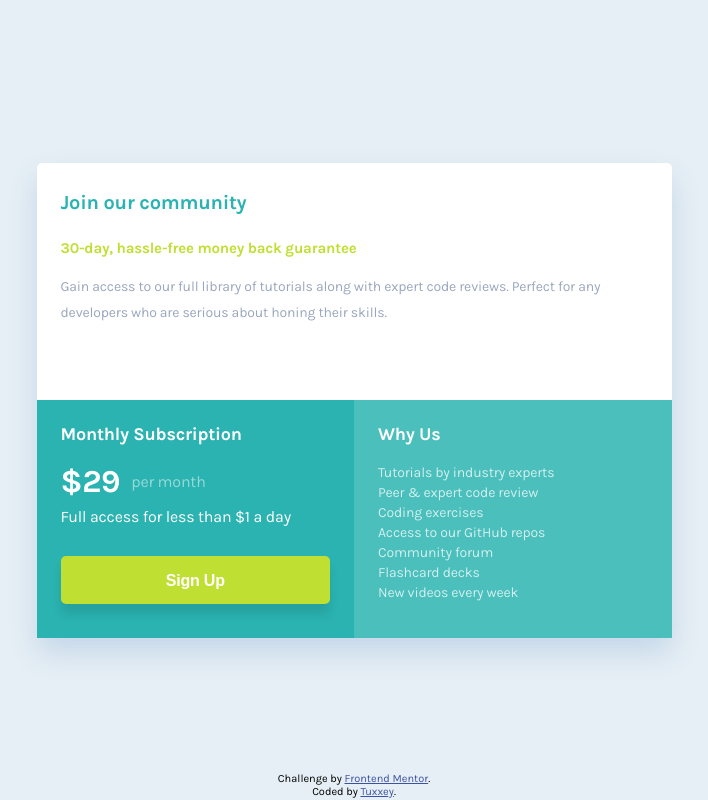
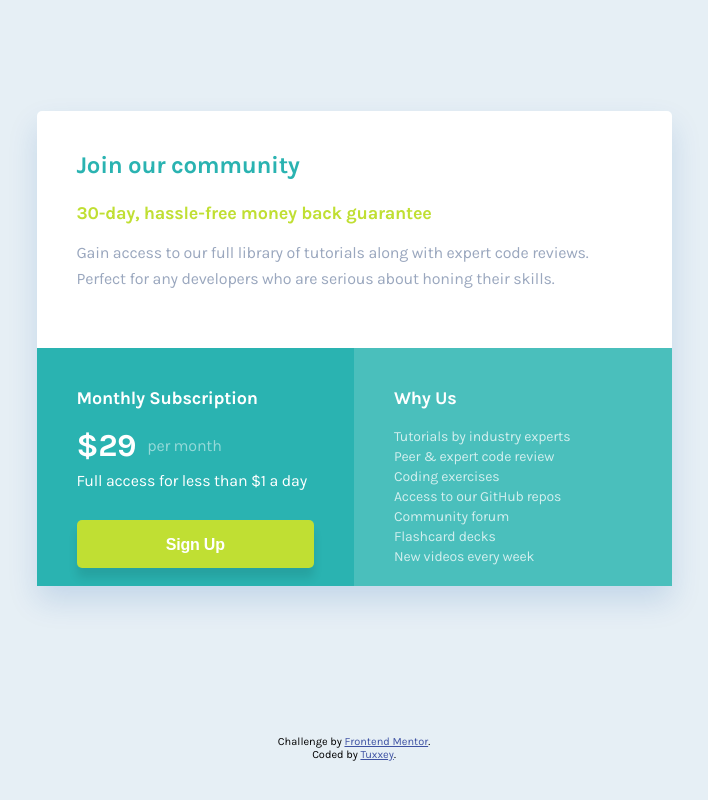
Before and after one commit to alexpbrooks/Frontend-Mentor, a plain HTML site: page single-price-grid-component-master/index.html in a window 1280 px wide. Shown: the whole page, without its empty margins (286-994 px from the left). Drawn offline with Linux system fonts and the light colour scheme.

Commit message:
single-price-grid-component-master refactor

```diff
--- a/single-price-grid-component-master/index.html
+++ b/single-price-grid-component-master/index.html
@@ -8,20 +8,21 @@
   <title>Frontend Mentor | Single Price Grid Component</title>
 </head>
 <body>
+  <main>
   <div class="container">
-  <main class="one">
+  <div class="one">
     <h1>Join our community</h1>
     <span>30-day, hassle-free money back guarantee</span>
     Gain access to our full library of tutorials along with expert code reviews.
     Perfect for any developers who are serious about honing their skills.
-  </main>
-  <section class="two">
+  </div>
+  <div class="two">
     <h2>Monthly Subscription</h2>
     <span class="price"><span class="large">&dollar;29</span> <span class="small">per month</span></span>
     <span class="sub">Full access for less than &dollar;1 a day</span>
     <button>Sign Up</button>
-  </section>
-  <section class="three">
+  </div>
+  <div class="three">
     <h3>Why Us</h3>
     <ul>
       <li>Tutorials by industry experts</li>
@@ -32,8 +33,9 @@
       <li>Flashcard decks</li>
       <li>New videos every week</li>
     </ul>
-  </section>
+  </div>
 </div>
+</main>
 <footer>
     Challenge by <a href="https://www.frontendmentor.io?ref=challenge" target="_blank">Frontend Mentor</a>. <br />
     Coded by <a href="https://www.frontendmentor.io/profile/Tuxxey">Tuxxey</a>.
--- a/single-price-grid-component-master/style.css
+++ b/single-price-grid-component-master/style.css
@@ -14,6 +14,26 @@
     }
     .one {
         grid-area: 1/1/span 1/span 2;
+        padding: 40px;
+        font-size: 16px;
+        line-height: 26px;
+        letter-spacing: -0.2px;
+    }
+    .one h1 {
+        font-size: 24px;
+        line-height: 28px;
+        letter-spacing: -0.3px;
+    }
+    .one span {
+        font-size: 18px;
+        line-height: 21px;
+        letter-spacing: -0.225px;
+    }
+    .two {
+        padding: 40px;
+    }
+    .three {
+        padding: 40px;
     }
 }
 
@@ -22,6 +42,28 @@
     .container {
         grid-template-rows: 267px 228px 227px;
         grid-template-columns: minmax(311px, 1fr);
+    }
+    .one {
+        padding: 28px 24px 32px 24px;
+        font-size: 14px;
+        line-height: 26px;
+        letter-spacing: -0.175px;
+    }
+    .one h1 {
+        font-size: 20px;
+        line-height: 23px;
+        letter-spacing: -0.25px;
+    }
+    .one span {
+        font-size: 15px;
+        line-height: 20px;
+        letter-spacing: -0.1875px;
+    }
+    .two {
+        padding: 24px;
+    }
+    .three {
+        padding: 24px;
     }
 }
 
@@ -52,26 +94,16 @@ body {
     display: flex;
     flex-direction: column;
     align-self: stretch;
-    padding: 28px 24px 32px 24px;
-    font-size: 14px;
-    line-height: 26px;
-    letter-spacing: -0.175px;
 }
 
 .one h1 {
     font-weight: 700;
-    font-size: 20px;
-    line-height: 23px;
-    letter-spacing: -0.25px;
     color: #2AB3B1;
     padding-bottom: 24px;
 }
 
 .one span {
     font-weight: 700;
-    font-size: 15px;
-    line-height: 20px;
-    letter-spacing: -0.1875px;
     color: #C0DF33;
     padding-bottom: 16px;
 }
@@ -81,7 +113,6 @@ body {
     flex-direction: column;
     align-self: stretch;
     background: #2AB3B1;
-    padding-left: 24px;
 }
 
 .two h2 {
@@ -90,7 +121,6 @@ body {
     line-height: 21px;
     letter-spacing: -0.225px;
     color: #FFFFFF;
-    padding-top: 24px;
     padding-bottom: 18px;
 }
 
@@ -109,7 +139,6 @@ body {
 }
 
 .two .price .small {
-
     font-size: 16px;
     line-height: 26px;
     letter-spacing: -0.2px;
@@ -120,7 +149,6 @@ body {
 }
 
 .two .sub {
-
     font-size: 16px;
     line-height: 26px;
     letter-spacing: -0.2px;
@@ -138,13 +166,14 @@ body {
     line-height: 19px;
     letter-spacing: -0.2px;
     color: #FFFFFF;
-    margin-right: 24px;
     border-style: none;
+    cursor: pointer;
+    padding: 15px 89px 14px 89px;
+    min-width: max-content;
 }
 
 .three {
     background: #4ABFBC;
-    padding: 24px;
 }
 
 .three h3 {
@@ -157,7 +186,6 @@ body {
 }
 
 .three ul {
-
     font-size: 14px;
     line-height: 20px;
     letter-spacing: -0.175px;
@@ -170,8 +198,8 @@ body {
 footer {
     font-size: 11px;
     text-align: center;
-    position: absolute;
-    margin-top: calc(100vh - 30px);
+    /* position: absolute;
+    margin-top: calc(100vh - 30px); */
 }
 
 footer a {
```
Also changed, not shown: 1 other file.
